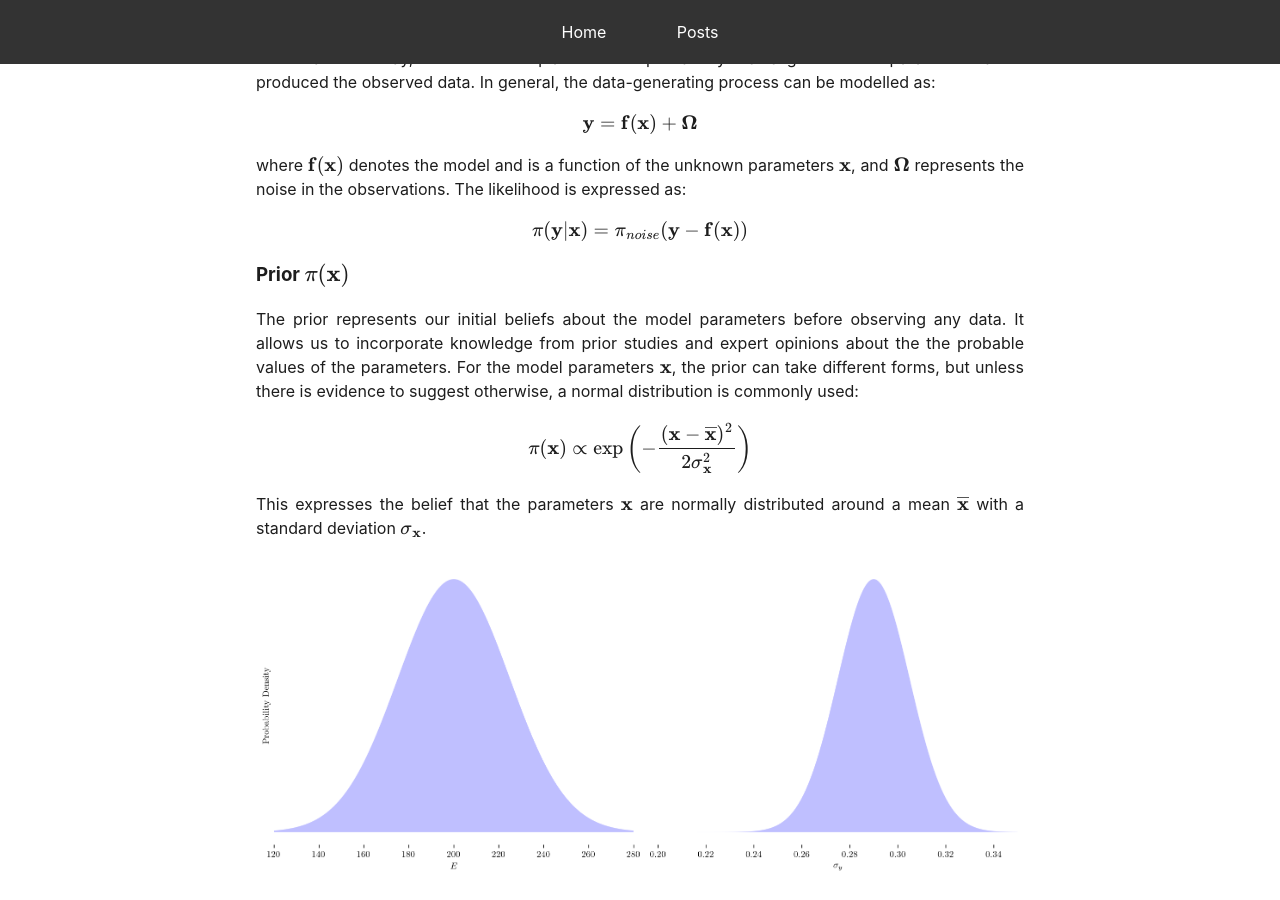
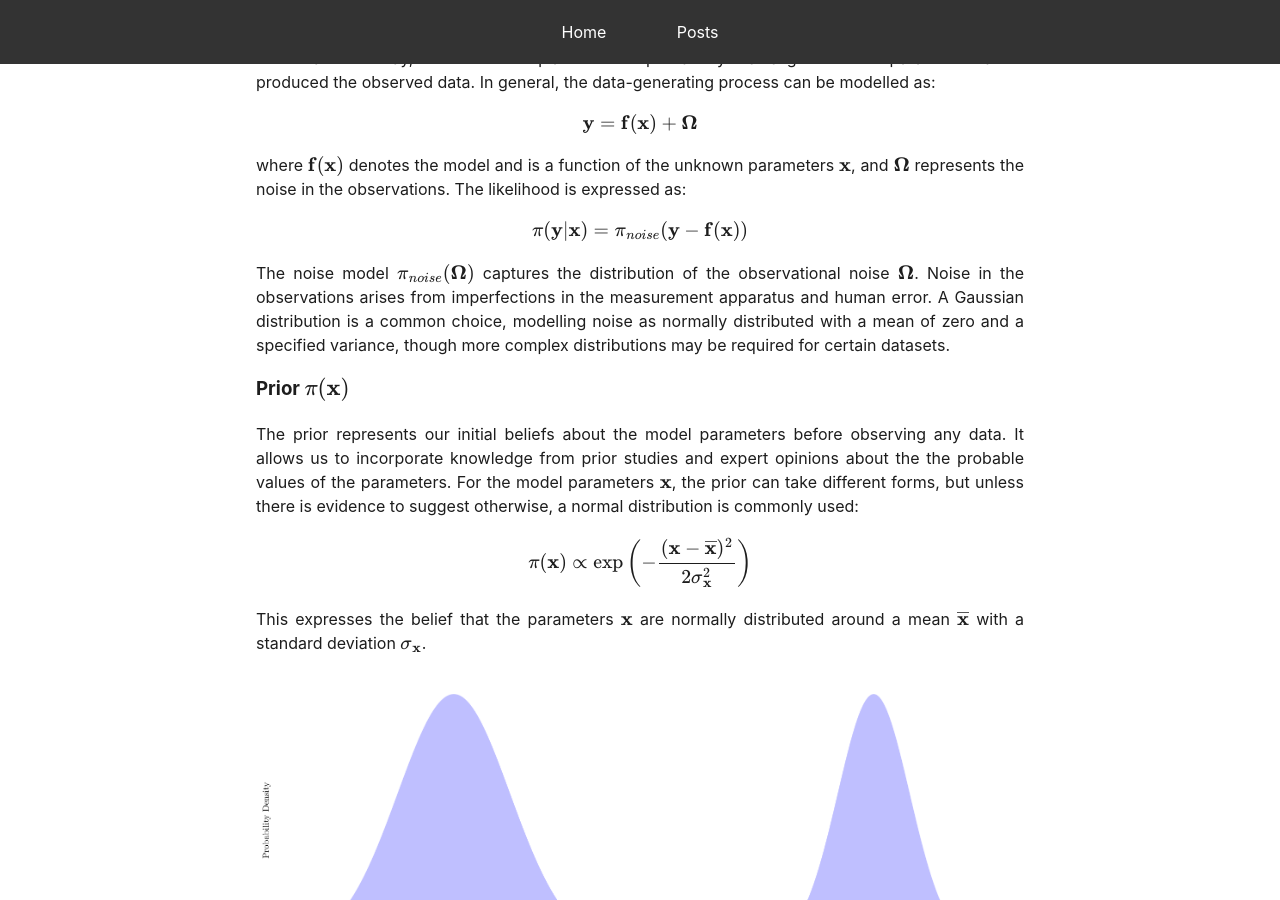
Before and after one commit to mark-hobbs/mark-hobbs.github.io, a Jekyll site: the page built from _posts/2024-12-02-bayesian-inference.md, in a window 1280 px wide and 900 px high, scrolled down 5550 px. Built offline with Jekyll 4.4.1, drawn with Linux system fonts in a browser that asks for light colours; formulas are drawn with MathJax 3.

Commit message:
General updates

```diff
--- a/_posts/2024-12-02-bayesian-inference.md
+++ b/_posts/2024-12-02-bayesian-inference.md
@@ -119,6 +119,10 @@ $$
 \pi(\textbf{y}|\textbf{x}) = \pi_{noise}(\textbf{y} - \textbf{f}(\textbf{x}))
 $$
 
+The noise model $\pi_{noise}(\mathbf{\Omega})$ captures the distribution of the observational noise $\mathbf{\Omega}$. Noise in the observations arises from imperfections in the measurement apparatus and human error. A Gaussian distribution is a common choice, modelling noise as normally distributed with a mean of zero and a specified variance, though more complex distributions may be required for certain datasets.
+
+<!-- Some experimental devices are capable of directly quantifying this noise model, providing valuable information about its structure and enabling more accurate calibration of the likelihood. -->
+
 ### Prior $\pi(\textbf{x})$
 
 The prior represents our initial beliefs about the model parameters before observing any data. It allows us to incorporate knowledge from prior studies and expert opinions about the the probable values of the parameters. For the model parameters $\textbf{x}$, the prior can take different forms, but unless there is evidence to suggest otherwise, a normal distribution is commonly used:
```
